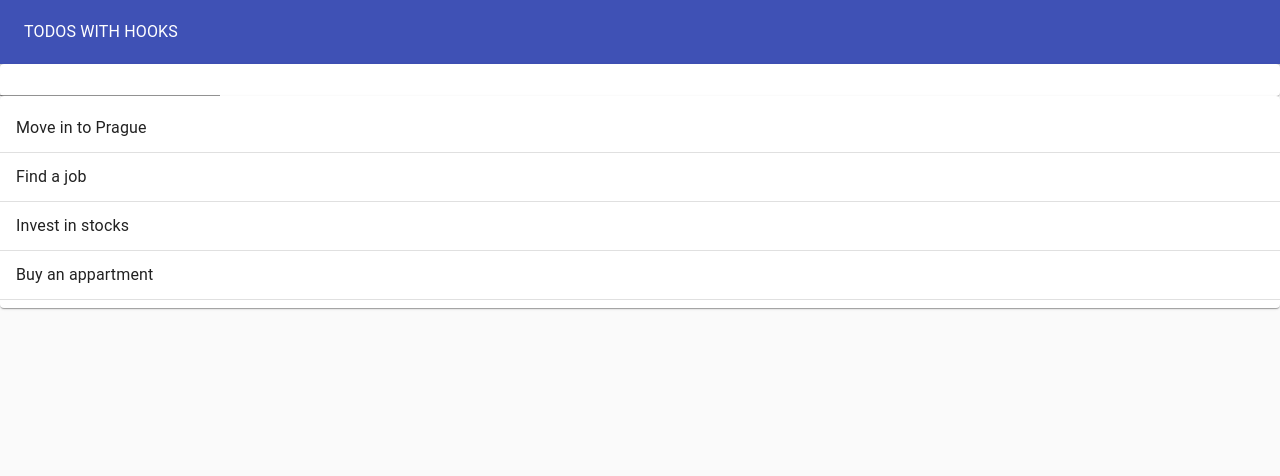
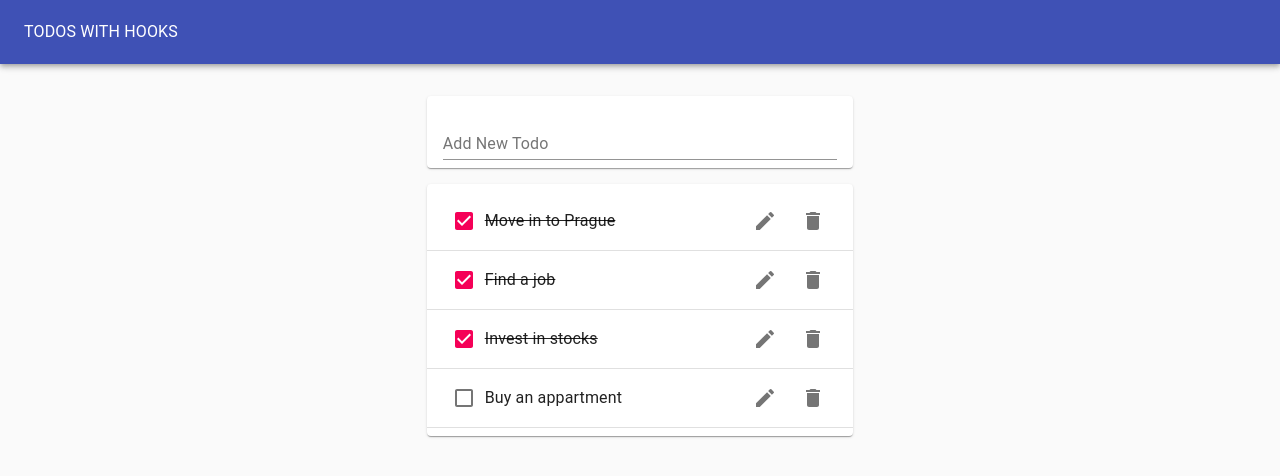
Before and after one commit to NightmanCZ90/hooks-project, a React (Create React App) app: page / in a window 1280 px wide. Shown: the top 476 px of the page. Built offline with nearby package versions, Linux system fonts and the light colour scheme.

Commit message:
add Todo Item Component

```diff
--- a/package.json
+++ b/package.json
@@ -4,6 +4,7 @@
   "private": true,
   "dependencies": {
     "@material-ui/core": "^4.11.0",
+    "@material-ui/icons": "^4.9.1",
     "@testing-library/jest-dom": "^4.2.4",
     "@testing-library/react": "^9.5.0",
     "@testing-library/user-event": "^7.2.1",
--- /dev/null
+++ b/src/Todo.js
@@ -0,0 +1,28 @@
+import React, { useState, useEffect } from 'react'
+
+import ListItem from '@material-ui/core/ListItem';
+import ListItemText from '@material-ui/core/ListItemText';
+import Checkbox from '@material-ui/core/Checkbox';
+import IconButton from '@material-ui/core/IconButton';
+import DeleteIcon from '@material-ui/icons/Delete';
+import EditIcon from '@material-ui/icons/Edit';
+import ListItemSecondaryAction from '@material-ui/core/ListItemSecondaryAction';
+
+function Todo({ task, completed }) {
+  return (
+    <ListItem>
+      <Checkbox tabIndex={-1} checked={completed} />
+      <ListItemText style={{textDecoration: completed ? 'line-through' : 'none'}}>{task}</ListItemText>
+      <ListItemSecondaryAction>
+        <IconButton aria-label='Edit'>
+          <EditIcon />
+        </IconButton>
+        <IconButton aria-label='Delete'>
+          <DeleteIcon />
+        </IconButton>
+      </ListItemSecondaryAction>
+    </ListItem>
+  )
+}
+
+export default Todo;
--- a/src/TodoApp.js
+++ b/src/TodoApp.js
@@ -36,8 +36,12 @@
           <Typography color='inherit'>TODOS WITH HOOKS</Typography>
         </Toolbar>
       </AppBar>
-      <TodoForm addTodo={addTodo} />
-      <TodoList todos={todos}/>
+      <Grid container justify='center' style={{ marginTop: '1rem' }} >
+        <Grid item xs={11} md={8} lg={4}>
+          <TodoForm addTodo={addTodo} />
+          <TodoList todos={todos}/>
+        </Grid>
+      </Grid>
     </Paper>
   )
 }
--- a/src/TodoForm.js
+++ b/src/TodoForm.js
@@ -8,13 +8,13 @@
 function TodoForm({ addTodo }) {
   const [value, handleChange, reset] = useInputState('');
   return (
-    <Paper>
+    <Paper style={{ margin: '1rem 0', padding: '0 1rem'}}>
       <form onSubmit={e => {
         e.preventDefault();
         addTodo(value);
         reset();
       }}>
-        <TextField value={value} onChange={handleChange} />
+        <TextField value={value} onChange={handleChange} margin='normal' label='Add New Todo' fullWidth />
       </form>
     </Paper>
   )
--- a/src/TodoList.js
+++ b/src/TodoList.js
@@ -2,9 +2,9 @@
 
 import Paper from '@material-ui/core/Paper';
 import List from '@material-ui/core/List';
-import ListItem from '@material-ui/core/ListItem';
-import ListItemText from '@material-ui/core/ListItemText';
 import Divider from '@material-ui/core/Divider';
+
+import Todo from './Todo';
 
 function TodoList(props) {
   return (
@@ -12,9 +12,7 @@
       <List>
         {props.todos.map(todo => (
           <>
-            <ListItem>
-              <ListItemText>{todo.task}</ListItemText>
-            </ListItem>
+            <Todo task={todo.task} key={todo.id} completed={todo.completed} />
             <Divider />
           </>
         ))}
```
Also changed, not shown: 1 other file (tests, documents, lock files or other folders).
